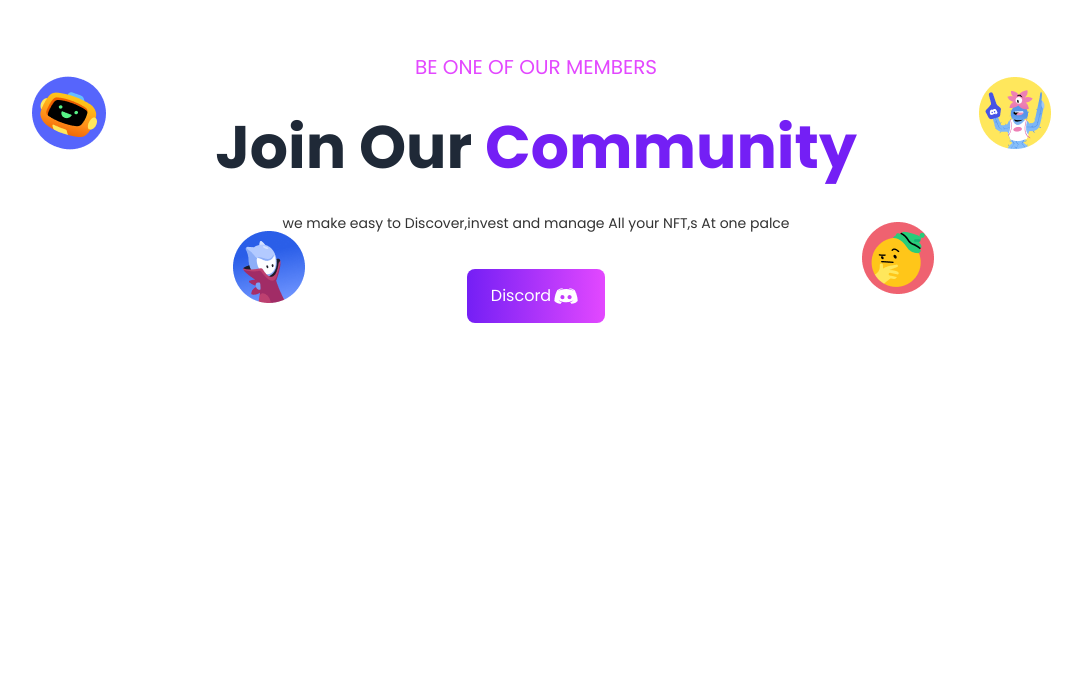
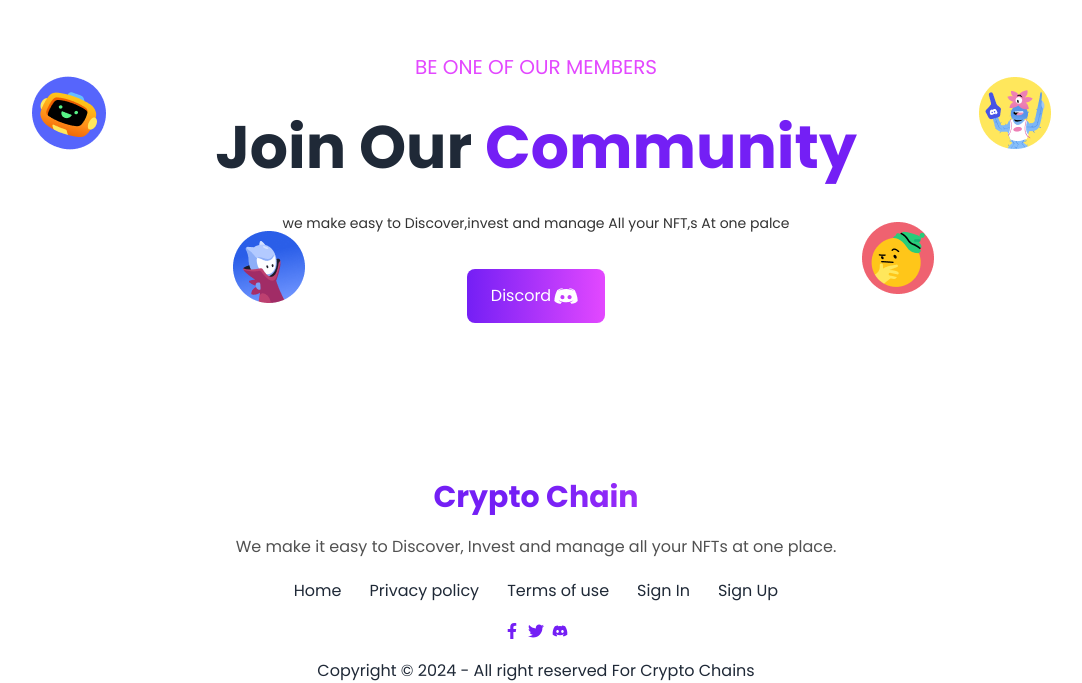
Before and after one commit to fahad09fahim/crypto-chain, a React (Vite) app: page / in a window 1280 px wide. Shown: the part 2259-2942 px from the top of the page, without its empty margins (104-1186 px from the left). Before the commit the page ends 2718 px from the top, so only its background shows below. Built offline with nearby package versions, Linux system fonts and the light colour scheme.

Commit message:
footer page implemented

```diff
--- a/src/App.jsx
+++ b/src/App.jsx
@@ -1,4 +1,5 @@
 
+import Footer from "./component/Footer/Footer";
 import Community from "./component/community/Community";
 import Header from "./component/header/Header"
 import Banner from './component/sections/Banner';
@@ -20,6 +21,7 @@
       <Process/>
       <Statistics/>
       <Community/>
+      <Footer/>
     </>
   )
 }
--- /dev/null
+++ b/src/component/Footer/Footer.jsx
@@ -0,0 +1,35 @@
+import React from "react";
+import { FaDiscord, FaFacebookF, FaTwitter } from "react-icons/fa";
+
+const Footer = () => {
+    const current = new Date();
+  return (
+    <div className="flex flex-col items-center justify-center text-center gap-5">
+      <div >
+        <h1 className="text-transparent bg-clip-text bg-gradient-to-r from-colorOne via-colorOne to-colorTwo text-3xl font-bold my-5">Crypto Chain</h1>
+        <p className="text-custom-black opacity-85">
+          We make it easy to Discover, Invest and manage all your NFTs at one
+          place.
+        </p>
+      </div>
+      <div className="flex justify-between gap-7">
+        <a href="#">Home</a>
+        <a href="">Privacy policy</a>
+        <a href="">Terms of use</a>
+        <a href="">Sign In</a>
+        <a href="">Sign Up</a>
+      </div>
+      <div className="flex items-center gap-2 ">
+        <FaFacebookF className="text-colorOne" />
+        <FaTwitter className="text-colorOne" />
+        <FaDiscord className="text-colorOne" />
+      </div>
+      <div>
+      <p>Copyright © {current.getFullYear()} - All right reserved For Crypto Chains</p>
+      {/* author name:  Md. Fahad AL Fahim */}
+      </div>
+    </div>
+  );
+};
+
+export default Footer;
```
